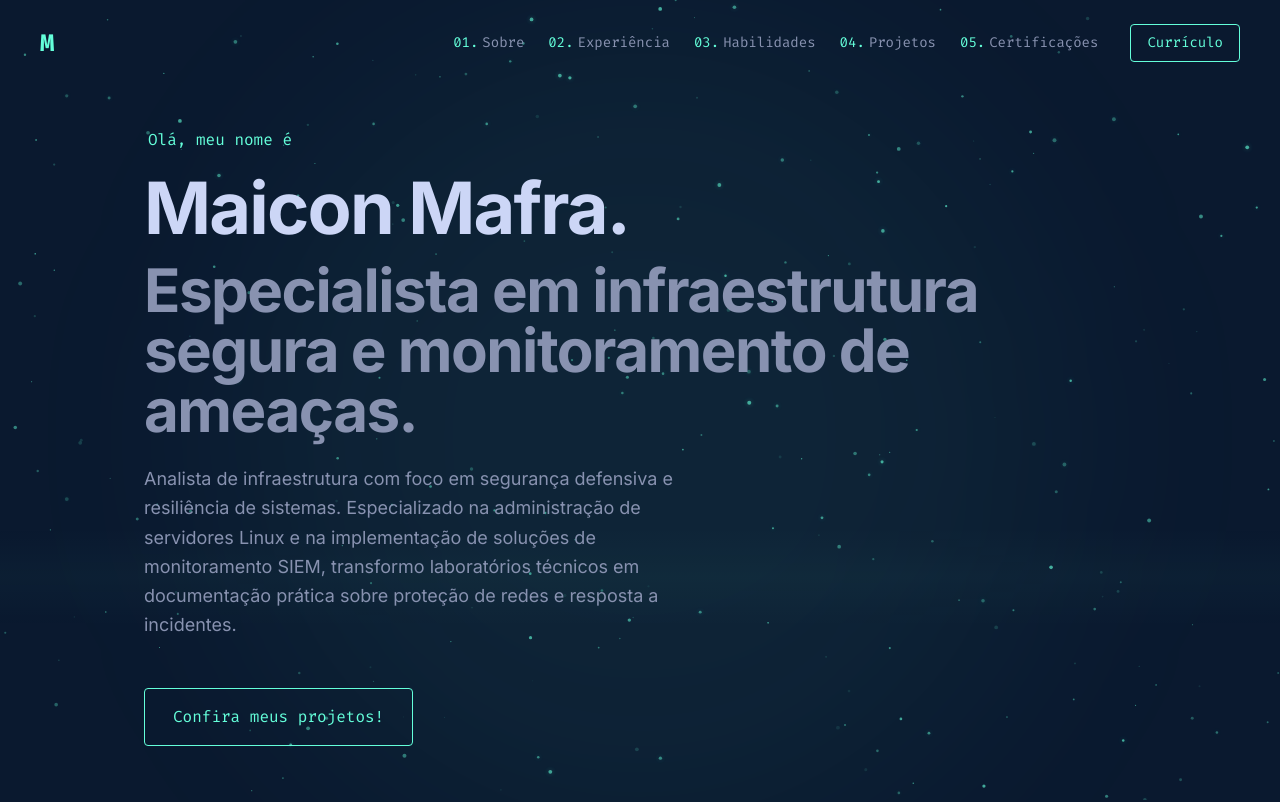
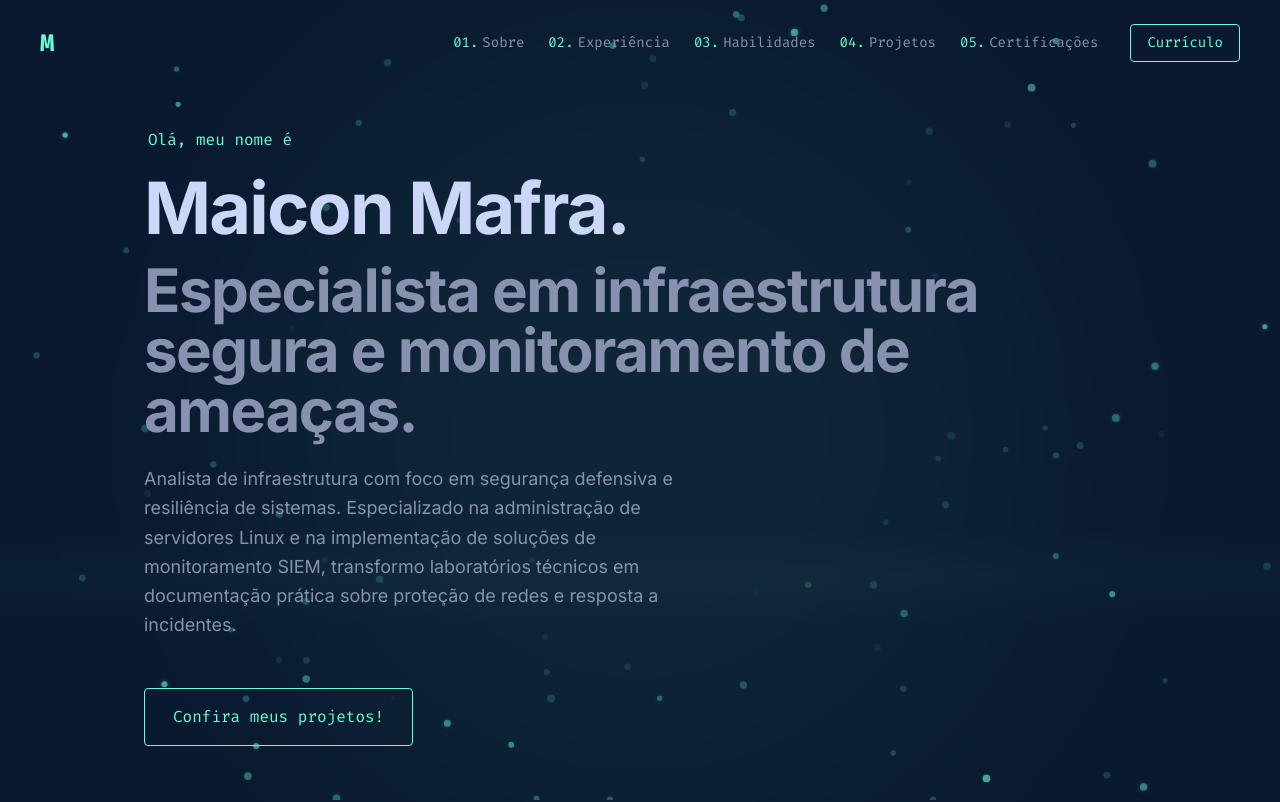
Before and after one commit to maiconmafrah/portifolio-site, a React (Vite) app: page / in a window 1280 px wide. Shown: the top 802 px of the page. Built offline with nearby package versions, Linux system fonts and the light colour scheme; no server answers.

Commit message:
Update círculos

```diff
--- a/src/components/ParticleBackground.jsx
+++ b/src/components/ParticleBackground.jsx
@@ -26,7 +26,7 @@ export default function ParticleBackground() {
         this.x = Math.random() * canvas.width;
         this.y = Math.random() * canvas.height;
         // Smaller stars move slower (parallax)
-        this.size = Math.random() * 1.5 + 0.5;
+        this.size = Math.random() * 1.5 + 2.5;
         this.baseSpeed = this.size * 0.15;
         this.vy = -(Math.random() * this.baseSpeed + 0.1);
         this.vx = (Math.random() - 0.5) * 0.1;
@@ -69,7 +69,7 @@ export default function ParticleBackground() {
         ctx.fill();
 
         // Give larger stars a subtle glow
-        if (this.size > 1.2) {
+        if (this.size > 3.2) {
           ctx.shadowBlur = 5;
           ctx.shadowColor = 'rgba(100, 255, 218, 0.5)';
         } else {
@@ -80,7 +80,7 @@ export default function ParticleBackground() {
 
     const initStars = () => {
       stars = [];
-      const numStars = Math.floor((canvas.width * canvas.height) / 4000); // More particles for starfield
+      const numStars = Math.floor((canvas.width * canvas.height) / 10000); // Fewer particles
       for (let i = 0; i < numStars; i++) {
         stars.push(new Star());
       }
@@ -111,7 +111,11 @@ export default function ParticleBackground() {
     <canvas
       ref={canvasRef}
       className="fixed inset-0 z-0 pointer-events-none"
-      style={{ opacity: 0.8 }}
+      style={{
+        opacity: 0.8,
+        maskImage: 'radial-gradient(ellipse at center, transparent 25%, black 70%)',
+        WebkitMaskImage: 'radial-gradient(ellipse at center, transparent 25%, black 70%)'
+      }}
     />
   );
 }
```
